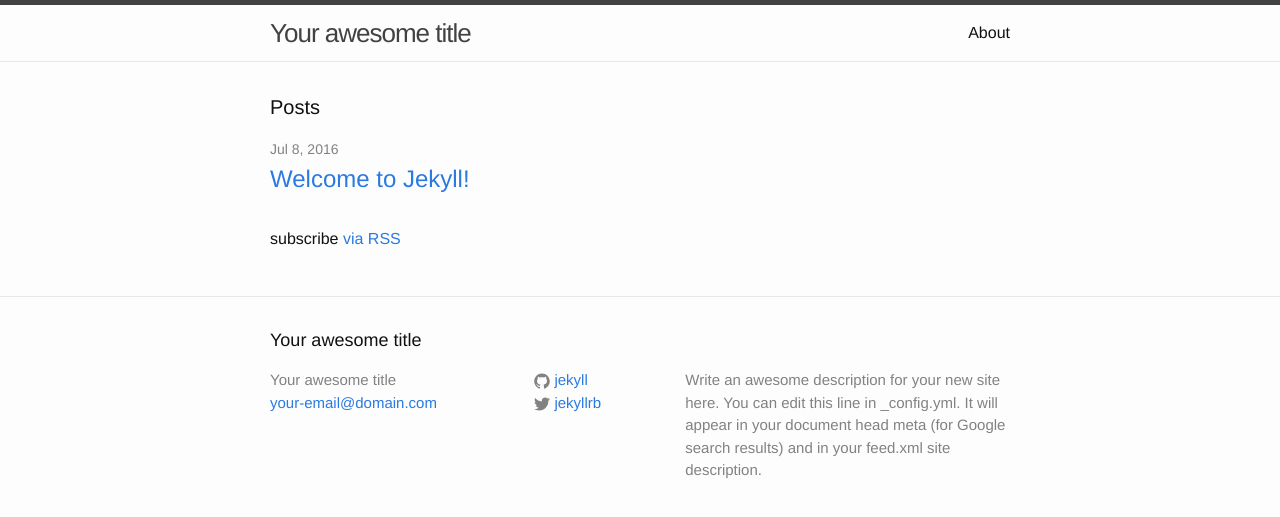
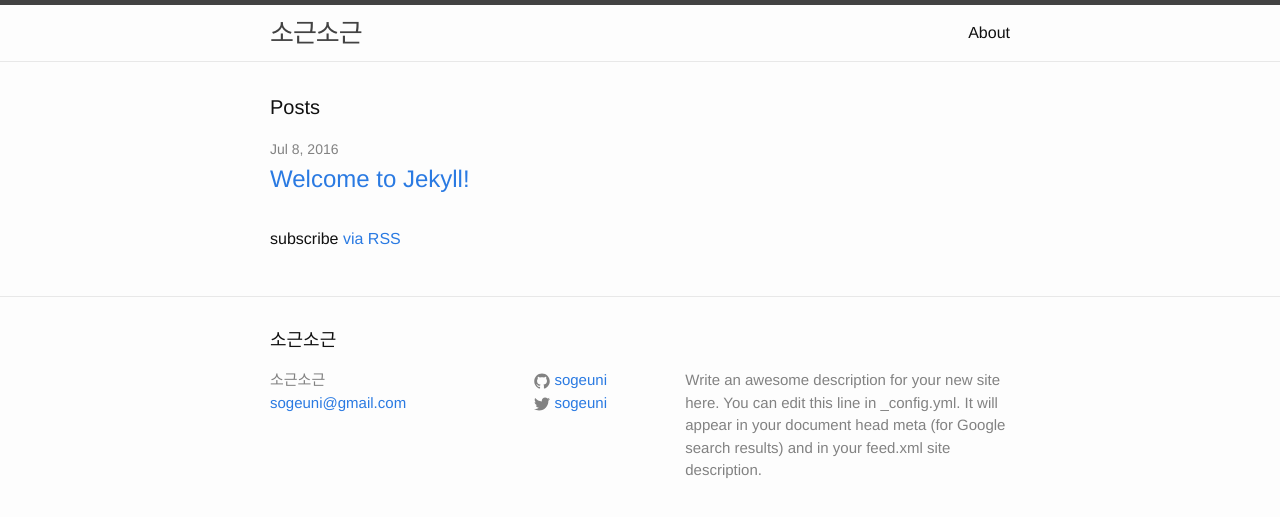
Before and after one commit to sogeuni/blog, a Jekyll site: the page built from index.html, in a window 1280 px wide. Shown: the top 517 px of the page. Built offline with Jekyll 4.4.1, drawn with Linux system fonts in a browser that asks for light colours.

Commit message:
속성 변경

```diff
--- a/_config.yml
+++ b/_config.yml
@@ -6,16 +6,16 @@
 # 'jekyll serve'. If you change this file, please restart the server process.
 
 # Site settings
-title: Your awesome title
-email: your-email@domain.com
+title: 소근소근
+email: sogeuni@gmail.com
 description: > # this means to ignore newlines until "baseurl:"
   Write an awesome description for your new site here. You can edit this
   line in _config.yml. It will appear in your document head meta (for
   Google search results) and in your feed.xml site description.
-baseurl: "" # the subpath of your site, e.g. /blog
-url: "http://yourdomain.com" # the base hostname & protocol for your site
-twitter_username: jekyllrb
-github_username:  jekyll
+baseurl: "/blog" # the subpath of your site, e.g. /blog
+url: "https://l2r2.net" # the base hostname & protocol for your site
+twitter_username: sogeuni
+github_username:  sogeuni
 
 # Build settings
 markdown: kramdown
```
